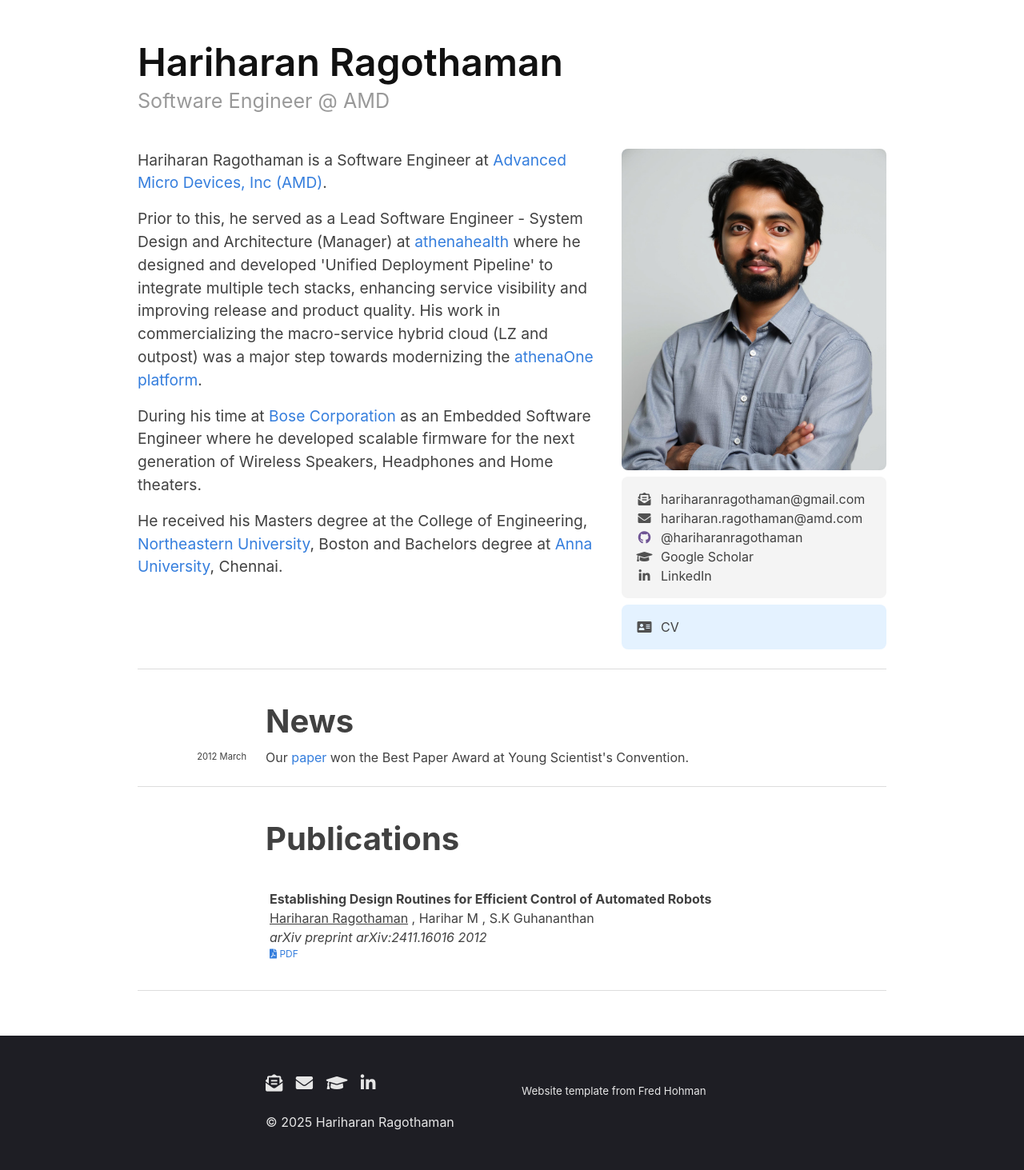
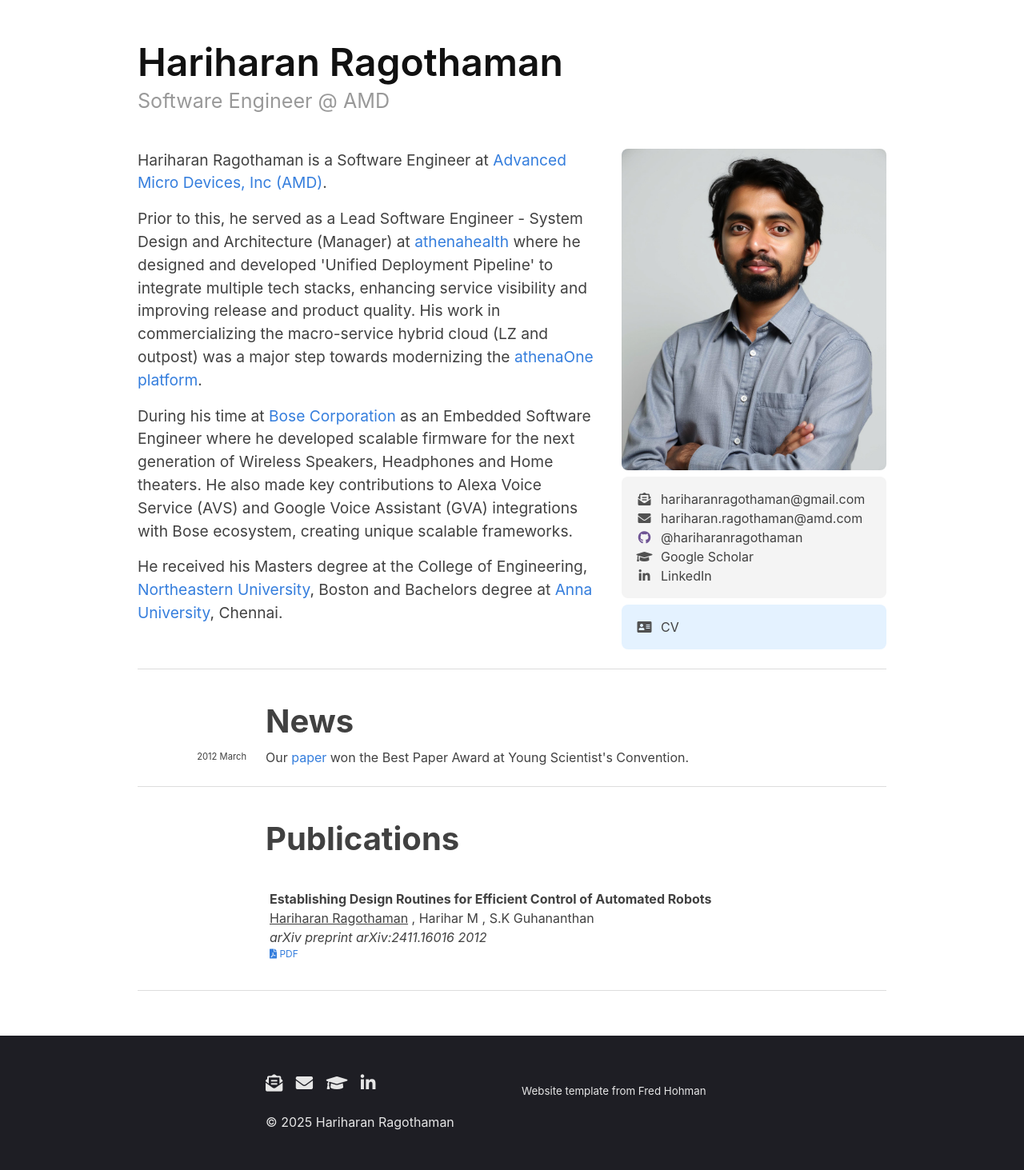
Before and after one commit to hariharanragothaman/hariharanragothaman.github.io, a Jekyll site: the page built from index.md, in a window 1280 px wide. Shown: the whole page at 80% size. Built offline with Jekyll 4.4.1, drawn with Linux system fonts in a browser that asks for light colours; nearby versions of some CDN libraries; some web fonts are replaced.

Commit message:
Polishes and Updates

```diff
--- a/index.md
+++ b/index.md
@@ -22,7 +22,7 @@
 	</div>
 	<div style="height: 1rem"></div>
 	<div class="intro-left">
-        During his time at <a href="https://www.bose.com/explore/music-at-home">Bose Corporation</a> as an Embedded Software Engineer where he developed scalable firmware for the next generation of Wireless Speakers, Headphones and Home theaters.
+        During his time at <a href="https://www.bose.com/explore/music-at-home">Bose Corporation</a> as an Embedded Software Engineer where he developed scalable firmware for the next generation of Wireless Speakers, Headphones and Home theaters. He also made key contributions to Alexa Voice Service (AVS) and Google Voice Assistant (GVA) integrations with Bose ecosystem, creating unique scalable frameworks.
 	</div>
 	<div style="height: 1rem"></div>
 	<div class="intro-left">
```
